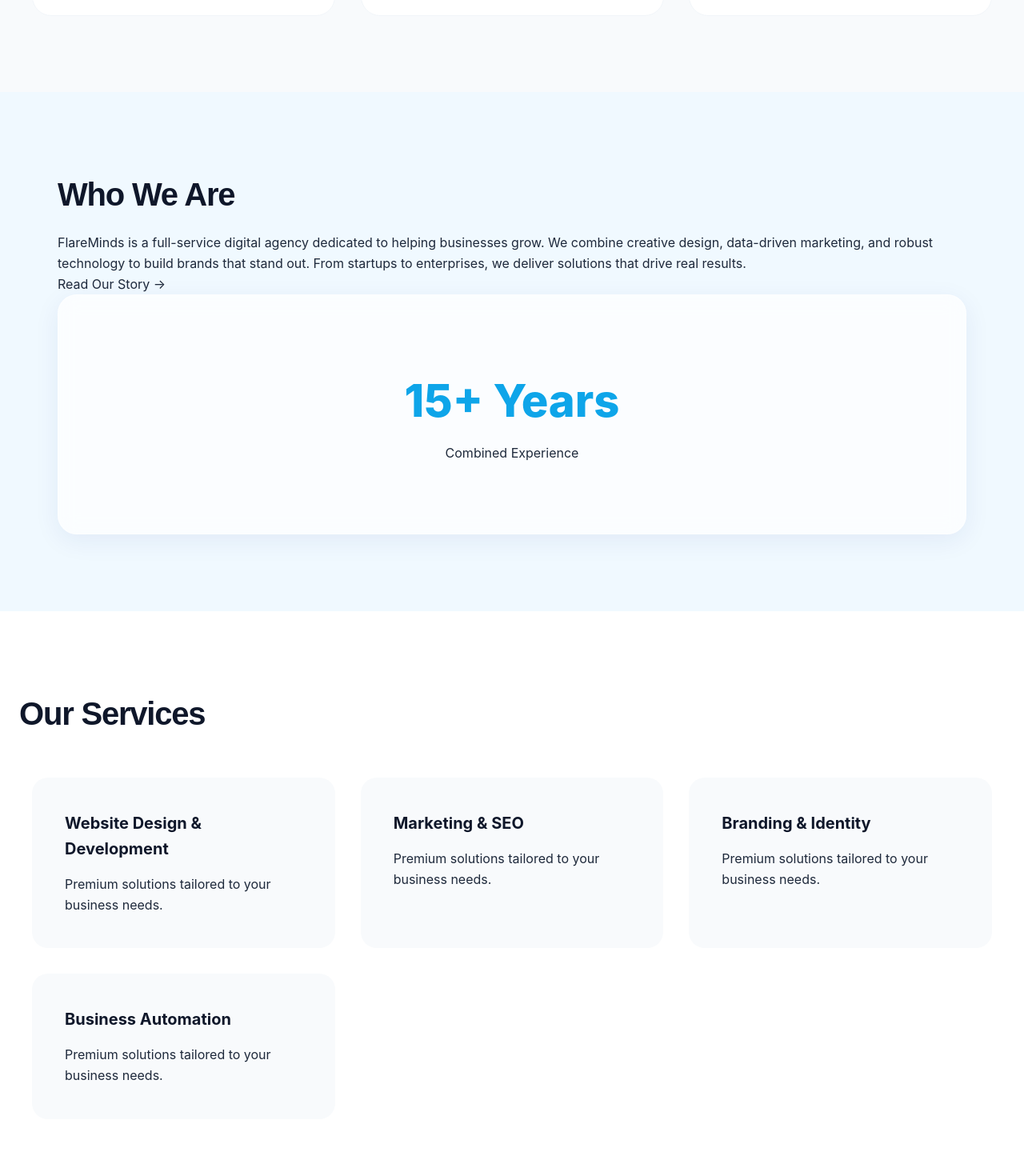
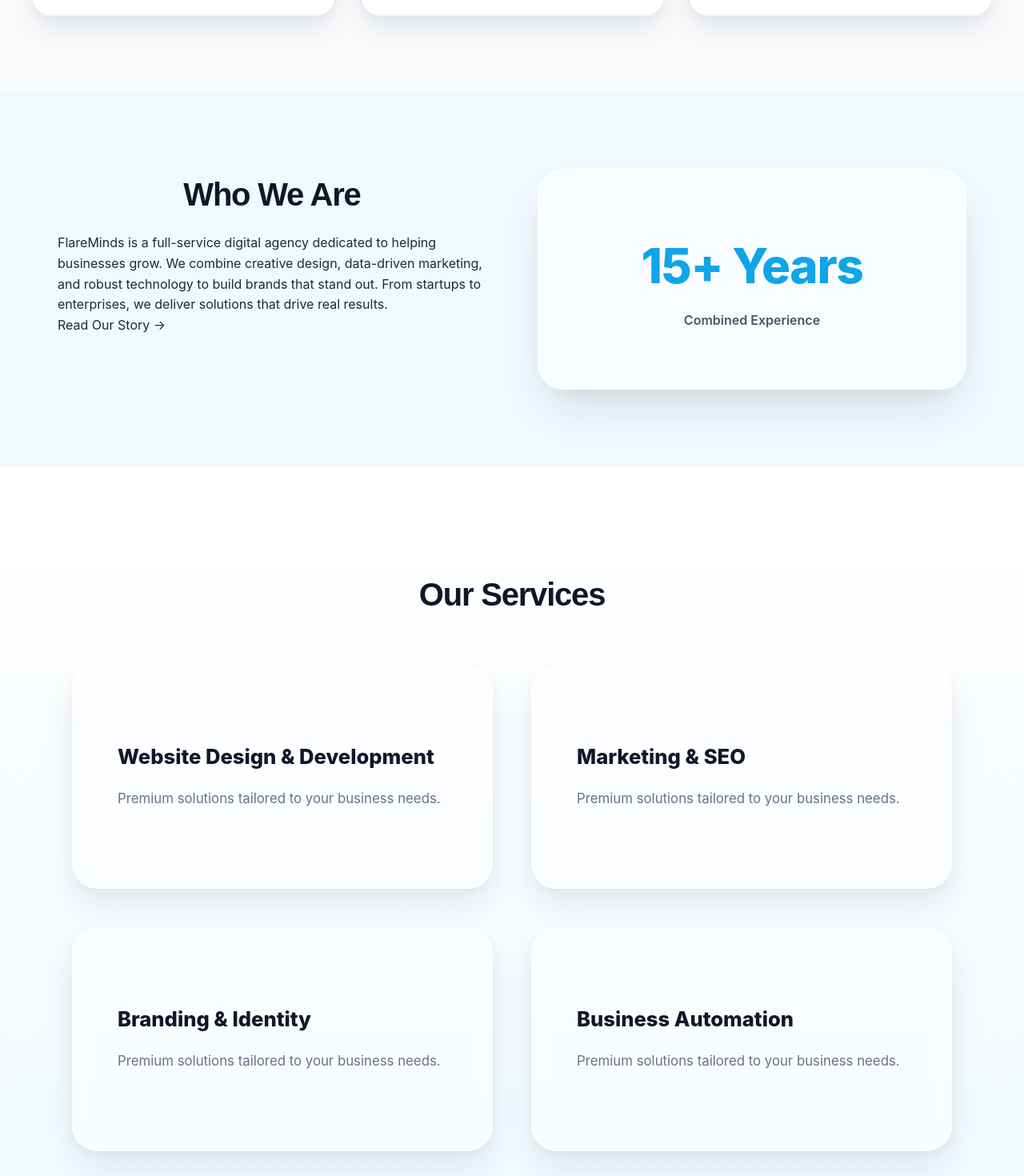
Before and after one commit to FlareMindsTech/flareminds_website, a React (Vite) app: page / in a window 1280 px wide. Shown: the part 1327-2797 px from the top of the page at 80% size. Built offline with nearby package versions, Linux system fonts and the light colour scheme; no server answers.

Commit message:
feat: initialize home and about pages with custom CSS and SocialButton component

```diff
--- a/src/components/SocialButton.jsx
+++ b/src/components/SocialButton.jsx
@@ -11,10 +11,10 @@
                         <path d="M279.14 288l14.22-92.66h-88.91v-60.13c0-25.35 12.42-50.06 52.24-50.06h40.42V6.26S260.43 0 225.36 0c-73.22 0-121.08 44.38-121.08 124.72v70.62H22.89V288h81.39v224h100.17V288z" />
                     </svg>
                 </li>
-                <li className="icon twitter">
-                    <span className="tooltip">Twitter</span>
-                    <svg height="1.8em" fill="currentColor" viewBox="0 0 48 48" xmlns="http://www.w3.org/2000/svg" className="twitter">
-                        <path d="M42,12.429c-1.323,0.586-2.746,0.977-4.247,1.162c1.526-0.906,2.7-2.351,3.251-4.058c-1.428,0.837-3.01,1.452-4.693,1.776C34.967,9.884,33.05,9,30.926,9c-4.08,0-7.387,3.278-7.387,7.32c0,0.572,0.067,1.129,0.193,1.67c-6.138-0.308-11.582-3.226-15.224-7.654c-0.64,1.082-1,2.349-1,3.686c0,2.541,1.301,4.778,3.285,6.096c-1.211-0.037-2.351-0.374-3.349-0.914c0,0.022,0,0.055,0,0.086c0,3.551,2.547,6.508,5.923,7.181c-0.617,0.169-1.269,0.263-1.941,0.263c-0.477,0-0.942-0.054-1.392-0.135c0.94,2.902,3.667,5.023,6.898,5.086c-2.528,1.96-5.712,3.134-9.174,3.134c-0.598,0-1.183-0.034-1.761-0.104C9.268,36.786,13.152,38,17.321,38c13.585,0,21.017-11.156,21.017-20.834c0-0.317-0.01-0.633-0.025-0.945C39.763,15.197,41.013,13.905,42,12.429" />
+                <li className="icon email" onClick={() => window.location.href = 'mailto:Info@flaremindstech.com'}>
+                    <span className="tooltip">Email</span>
+                    <svg viewBox="0 0 512 512" height="1.2em" fill="currentColor" xmlns="http://www.w3.org/2000/svg">
+                        <path d="M48 64C21.5 64 0 85.5 0 112c0 15.1 7.1 29.3 19.2 38.4L236.8 313c11.5 8.6 27 8.6 38.4 0L492.8 150.4c12.1-9.1 19.2-23.3 19.2-38.4c0-26.5-21.5-48-48-48H48zM0 176V384c0 35.3 28.7 64 64 64H448c35.3 0 64-28.7 64-64V176L294.4 339.2c-22.8 17.1-54 17.1-76.8 0L0 176z"/>
                     </svg>
                 </li>
                 <li className="icon instagram">
@@ -83,6 +83,11 @@
     transition: all 0.3s cubic-bezier(0.68, -0.55, 0.265, 1.55);
   }
 
+  .wrapper .icon:hover {
+    transform: scale(1.3);
+    box-shadow: 0 15px 20px rgba(0, 0, 0, 0.15);
+  }
+
   .wrapper .icon:hover .tooltip {
     top: -45px;
     opacity: 1;
@@ -102,10 +107,10 @@
     color: #fff;
   }
 
-  .wrapper .twitter:hover,
-  .wrapper .twitter:hover .tooltip,
-  .wrapper .twitter:hover .tooltip::before {
-    background: #1da1f2;
+  .wrapper .email:hover,
+  .wrapper .email:hover .tooltip,
+  .wrapper .email:hover .tooltip::before {
+    background: #0ea5e9;
     color: #fff;
   }
 
--- a/src/pages/About.jsx
+++ b/src/pages/About.jsx
@@ -65,18 +65,6 @@
       role: "Backend Developer",
       bio: "Technical SEO expert improving visibility and ranking.",
       image: SivaImg,
-    },
-    {
-      name: "Priya",
-      role: "Content Strategist",
-      bio: "Creates powerful brand messaging and story-driven content.",
-      image: "https://images.unsplash.com/photo-1535713875002-d1d0cf377fde?auto=format&fit=crop&w=600&q=80",
-    },
-    {
-      name: "Aravind",
-      role: "Marketing Manager",
-      bio: "Specialist in performance campaigns and scaling revenue.",
-      image: "https://images.unsplash.com/photo-1535713875002-d1d0cf377fde?auto=format&fit=crop&w=600&q=80",
     },
   ];
 
--- a/src/pages/AppDevelopment.jsx
+++ b/src/pages/AppDevelopment.jsx
@@ -36,7 +36,7 @@
             <section className="service-hero">
                 <div className="container">
                     <h1 className="hero-title">
-                        Why Scale with Our <span className="text-gradient">App Development?</span>
+                        Premium <span className="text-gradient">Mobile App Development</span> Services
                     </h1>
                     <p className="hero-subtitle">
                         We build powerful, high-performance Android & iOS apps using React Native and Flutter.
@@ -44,7 +44,7 @@
                     </p>
                     <div className="hero-buttons">
                         <Link to="/contact" className="btn-primary">Get a Quote</Link>
-                        <a href="#portfolio" className="btn-outline">View Work</a>
+                        <Link to="/projects" className="btn-outline">View Work</Link>
                     </div>
                 </div>
             </section>
@@ -76,6 +76,19 @@
                 </div>
             </section>
 
+            <section className="tech-stack section-padding">
+                <div className="container text-center">
+                    <h2 className="section-title">Technologies We Use</h2>
+                    <div className="tech-icons">
+                        <span className="tech-tag">React Native</span>
+                        <span className="tech-tag">Flutter</span>
+                        <span className="tech-tag">Firebase</span>
+                        <span className="tech-tag">Node.js</span>
+                        <span className="tech-tag">PostgreSQL</span>
+                    </div>
+                </div>
+            </section>
+
             <section className="service-process section-padding bg-light">
                 <div className="container">
                     <h2 className="section-title text-center">App Development Workflow</h2>
@@ -93,19 +106,6 @@
                                 <p>{item.desc}</p>
                             </div>
                         ))}
-                    </div>
-                </div>
-            </section>
-
-            <section className="tech-stack section-padding">
-                <div className="container text-center">
-                    <h2 className="section-title">Technologies We Use</h2>
-                    <div className="tech-icons">
-                        <span className="tech-tag">React Native</span>
-                        <span className="tech-tag">Flutter</span>
-                        <span className="tech-tag">Firebase</span>
-                        <span className="tech-tag">Node.js</span>
-                        <span className="tech-tag">PostgreSQL</span>
                     </div>
                 </div>
             </section>
--- a/src/pages/Home.jsx
+++ b/src/pages/Home.jsx
@@ -163,7 +163,7 @@
               </div>
             ))}
           </div>
-          <div className="text-center mt-8">
+          <div className="portfolio-action text-center mt-8">
             <Link to="/projects" className="btn-outline">
               View All Projects
             </Link>
--- a/src/pages/css/about.css
+++ b/src/pages/css/about.css
@@ -68,6 +68,7 @@
   font-size: 1.4rem;
   font-weight: 800;
   color: #1e3a8a;
+  text-align: center;
 }
 
 .premium-team-grid {
@@ -406,6 +407,7 @@
 
 .value-prop-content {
   flex: 1;
+  padding-right: 3.5rem;
 }
 
 .value-prop-title-v2 {
@@ -441,7 +443,9 @@
   justify-content: center;
   transition: all 0.3s ease;
   box-shadow: 0 4px 12px rgba(59, 130, 246, 0.3);
-  line-height: 1;
+  line-height: 0;
+  padding: 0;
+  padding-bottom: 4px;
 }
 
 .value-prop-card-v2:nth-child(2) .expand-btn {
--- a/src/pages/css/home.css
+++ b/src/pages/css/home.css
@@ -264,6 +264,7 @@
   transition: all 0.4s cubic-bezier(0.175, 0.885, 0.32, 1.275);
   text-align: left;
   position: relative;
+  box-shadow: 0 15px 35px rgba(15, 23, 42, 0.08), 0 5px 15px rgba(15, 23, 42, 0.04);
   overflow: hidden;
 }
 
@@ -282,7 +283,7 @@
 
 .feature-card:hover {
   transform: translateY(-10px);
-  box-shadow: 0 20px 40px -5px rgba(0, 0, 0, 0.1);
+  box-shadow: 0 30px 60px rgba(15, 23, 42, 0.18), 0 12px 25px rgba(15, 23, 42, 0.08);
 }
 
 .feature-card:hover::before {
@@ -395,63 +396,137 @@
   background: #f0f9ff;
 }
 
+.about-summary .container {
+  max-width: 1200px;
+  margin: 0 auto;
+}
+
+.about-summary .row {
+  display: flex;
+  flex-direction: column;
+  gap: 2.5rem;
+  align-items: center;
+}
+
+@media (min-width: 768px) {
+  .about-summary .row {
+    flex-direction: row;
+    gap: 4rem;
+    align-items: stretch;
+  }
+
+  .about-summary .col-md-6 {
+    flex: 1;
+    width: 50%;
+  }
+}
+
 .about-visual {
   height: 100%;
-  min-height: 300px;
   display: flex;
   flex-direction: column;
   justify-content: center;
-  align-items: center;
+}
+
+.about-summary .glass-card {
+  background: rgba(255, 255, 255, 0.65);
+  backdrop-filter: blur(16px);
+  -webkit-backdrop-filter: blur(16px);
+  border: 1px solid rgba(255, 255, 255, 0.7);
+  border-radius: 32px;
+  box-shadow: 0 30px 60px -12px rgba(15, 23, 42, 0.12), 0 18px 36px -18px rgba(15, 23, 42, 0.08);
+  padding: 4.5rem 2rem;
   text-align: center;
+  transition: all 0.4s ease;
+  width: 100%;
+}
+
+.about-summary .glass-card:hover {
+  transform: translateY(-8px);
+  box-shadow: 0 45px 90px -15px rgba(15, 23, 42, 0.2);
+  background: rgba(255, 255, 255, 0.75);
 }
 
 .about-visual h3 {
-  font-size: 3.5rem;
-  font-weight: 800;
+  font-size: 3.75rem;
+  font-weight: 850;
   color: #0ea5e9;
   margin-bottom: 0.5rem;
+  letter-spacing: -0.02em;
+}
+
+.about-visual p {
+  font-size: 1rem;
+  font-weight: 600;
+  color: #475569;
 }
 
 
 .services-preview {
-  padding: 6rem 1.5rem;
-  background: white;
+  padding: 8rem 1.5rem;
+  background: linear-gradient(180deg, #ffffff 0%, #f0f9ff 100%);
+  text-align: center;
 }
 
 .services-grid {
   display: grid;
-  grid-template-columns: repeat(auto-fit, minmax(300px, 1fr));
-  gap: 2rem;
-  max-width: 1200px;
-  margin: 3rem auto 0;
+  grid-template-columns: 1fr;
+  gap: 2.5rem;
+  max-width: 1100px;
+  margin: 3.5rem auto 0;
+}
+
+@media (min-width: 768px) {
+  .services-grid {
+    grid-template-columns: repeat(2, 1fr);
+    gap: 3rem;
+  }
 }
 
 .service-box {
-  background: #f8fafc;
-  padding: 2.5rem;
-  border-radius: 20px;
-  transition: all 0.3s ease;
-  border: 1px solid transparent;
+  background: rgba(255, 255, 255, 0.45);
+  backdrop-filter: blur(16px);
+  -webkit-backdrop-filter: blur(16px);
+  padding: 4.5rem 3.5rem;
+  border-radius: 32px;
+  border: 1px solid rgba(255, 255, 255, 0.6);
+  transition: all 0.4s cubic-bezier(0.16, 1, 0.3, 1);
+  text-align: left;
+  box-shadow: 0 20px 40px rgba(15, 23, 42, 0.08), 0 5px 15px rgba(15, 23, 42, 0.04);
+  position: relative;
+  overflow: hidden;
+  display: flex;
+  flex-direction: column;
+  justify-content: center;
+  min-height: 280px;
 }
 
 .service-box:hover {
-  background: white;
-  border-color: #e2e8f0;
-  transform: translateY(-5px);
-  box-shadow: 0 10px 30px -10px rgba(0, 0, 0, 0.1);
+  transform: translateY(-8px);
+  box-shadow: 0 40px 80px rgba(15, 23, 42, 0.16), inset 0 1px 0 rgba(255, 255, 255, 0.8);
+  border-color: rgba(14, 165, 233, 0.35);
+  background: rgba(255, 255, 255, 0.60);
 }
 
 .service-box h3 {
-  font-size: 1.25rem;
-  font-weight: 700;
-  margin-bottom: 1rem;
+  font-size: 1.6rem;
+  font-weight: 800;
+  margin-bottom: 1.25rem;
   color: #0f172a;
+  line-height: 1.35;
+}
+
+.service-box p {
+  color: #64748b;
+  font-size: 1.05rem;
+  line-height: 1.7;
 }
 
 
 .portfolio-preview {
   padding: 6rem 1.5rem;
   background: #f8fafc;
+  text-align: center;
 }
 
 .projects-grid {
@@ -461,9 +536,14 @@
   margin-top: 3rem;
 }
 
+.portfolio-action {
+  margin-top: 4.5rem;
+}
+
 .project-card {
   padding: 1rem;
   cursor: pointer;
+  text-align: left;
 }
 
 .project-thumb {
--- a/src/pages/css/services.css
+++ b/src/pages/css/services.css
@@ -114,6 +114,16 @@
   padding: 0 var(--spacing-md);
 }
 
+.section-padding {
+  padding: 5.5rem 0;
+}
+
+.bg-light {
+  background: #f8fafc;
+  border-top: 1px solid rgba(226, 232, 240, 0.8);
+  border-bottom: 1px solid rgba(226, 232, 240, 0.8);
+}
+
 @keyframes gradientFlow {
   0% {
     background-position: 0% 50%;
@@ -217,6 +227,23 @@
 
 .icon-check {
   color: #10b981;
+}
+
+.service-overview .row {
+  display: flex;
+  align-items: center;
+  gap: 4rem;
+}
+
+.service-overview .col-md-6 {
+  flex: 1;
+}
+
+@media (max-width: 768px) {
+  .service-overview .row {
+    flex-direction: column;
+    gap: 2.5rem;
+  }
 }
 
 .service-visual {
```
Also changed, not shown: src/pages/WebDevelopment.jsx (+16 -16 lines).
